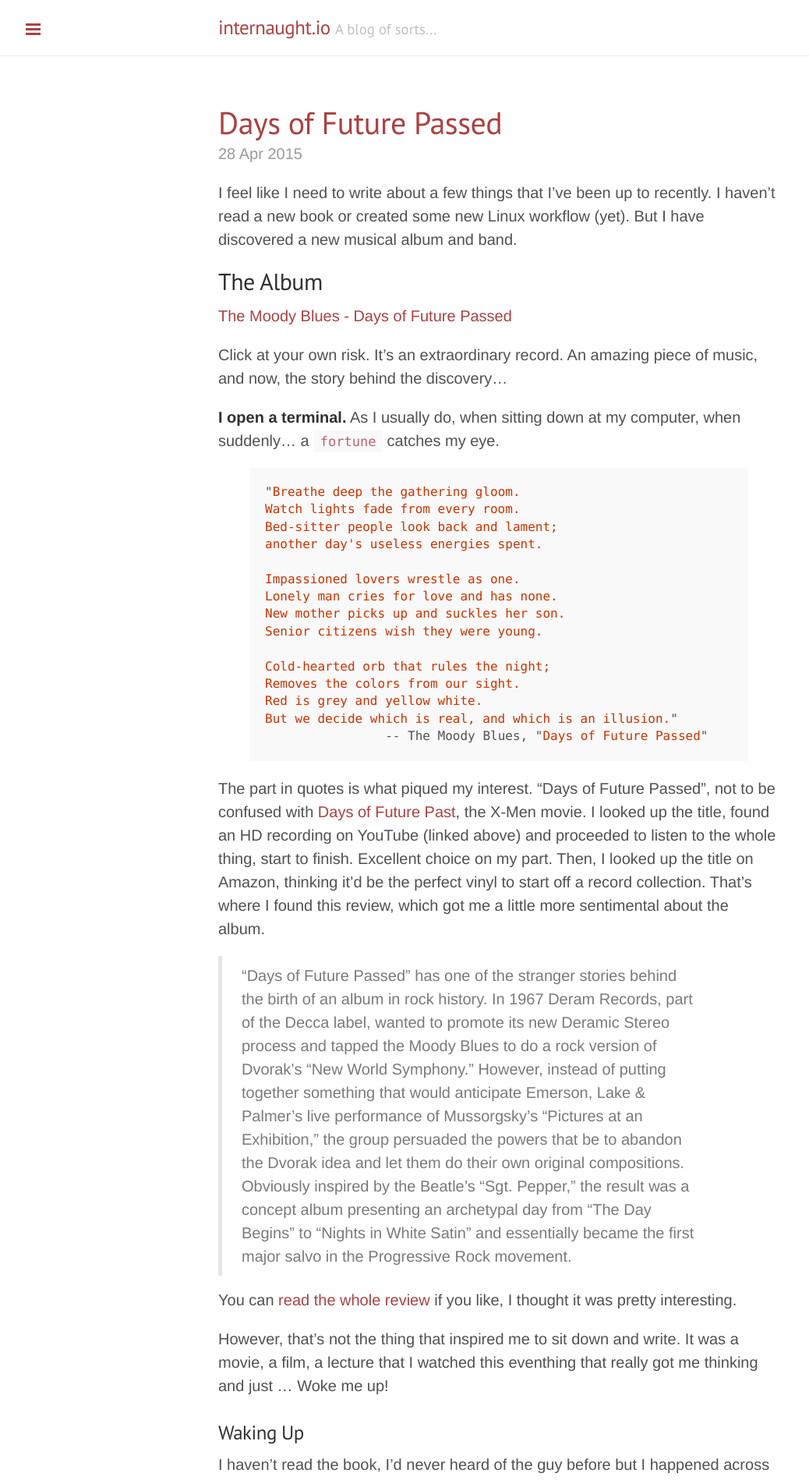
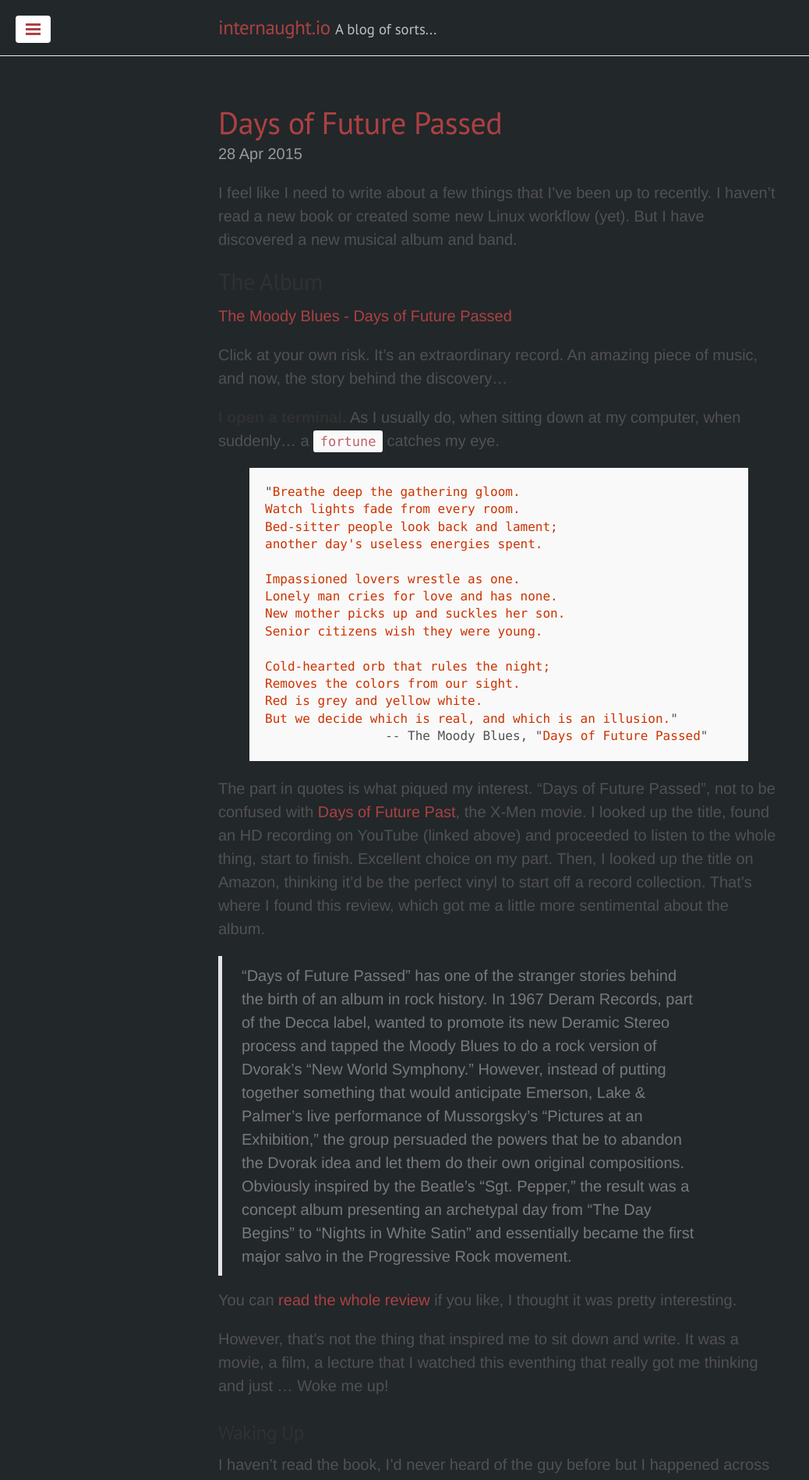
Before and after one commit to cabrinha/cabrinha.github.io, a Jekyll site: the page built from index.html, in a window 1280 px wide. Shown: the top 1898 px of the page at 78% size, without its empty margins (0-1038 px from the left). Built offline with Jekyll 4.4.1, drawn with Linux system fonts in a browser that asks for light colours; Markdown is read by kramdown in place of the engine named in the settings; the list of posts is cut into pages by our own code; comment, search, counter and statistics services are not loaded.

Commit message:
modified:   lanyon.css 	modified:   poole.css

```diff
--- a/public/css/lanyon.css
+++ b/public/css/lanyon.css
@@ -151,7 +151,7 @@
   font-family: "PT Sans", ""Helvetica Neue" Neue", Arial, sans-serif;
   font-size: .875rem; /* 15px */
   color: rgba(255,255,255,.6);
-  background-color: #22272a;
+  background-color: #22272A;
   -webkit-transition: all .3s ease-in-out;
           transition: all .3s ease-in-out;
 }
--- a/public/css/poole.css
+++ b/public/css/poole.css
@@ -60,7 +60,7 @@
 
 body {
   color: #515151;
-  background-color: #fff;
+  background-color: #22272A;
 
   -webkit-text-size-adjust: 100%;
       -ms-text-size-adjust: 100%;
```
